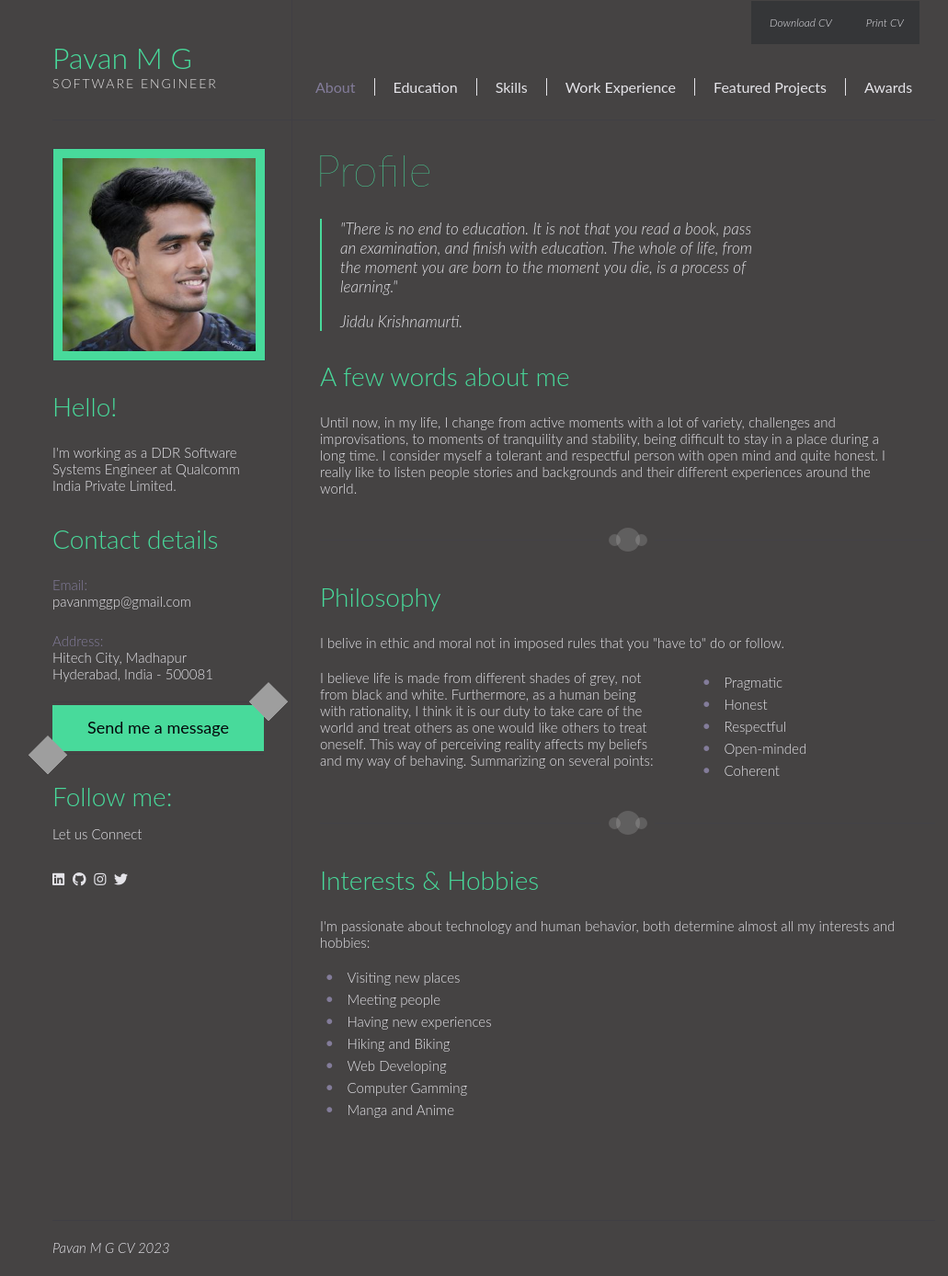
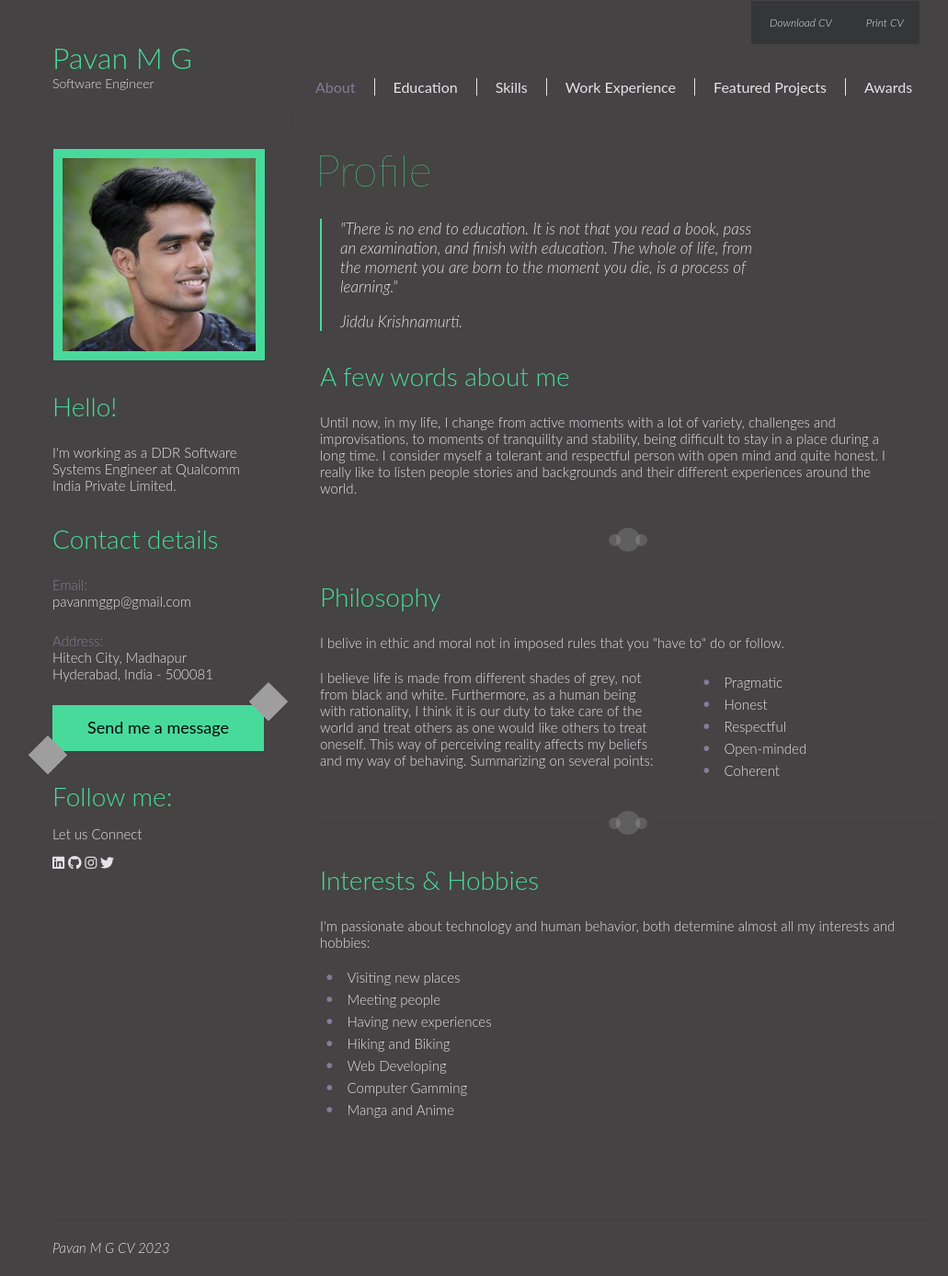
Before and after one commit to pavan-mg/pavan-mg.github.io, a Jekyll site: the page built from index.html, in a window 1280 px wide. Shown: the whole page at 92% size, without its empty margins (103-1134 px from the left). Built offline with Jekyll 4.4.1, drawn with Linux system fonts in a browser that asks for light colours.

Commit message:
Update main.css

```diff
--- a/css/main.css
+++ b/css/main.css
@@ -199,11 +199,11 @@ ul {
 	margin: 43px 0 0;
 }
 .logotype_occupation{
-	text-transform: uppercase;
+	/*text-transform: uppercase;*/
 	margin-top: 0px;
-	color: #e3e1e1;
+	color: #e4e3e8;
 	font-size: 14px;
-	letter-spacing: 2px;
+	letter-spacing: 0px;
 	padding-left: 0px;
 }
 
@@ -350,7 +350,7 @@ ul {
 
 .get_social_content {
 	margin-top: 0px;
-	font-size: 35px;
+	font-size: 15px;
 }
   .get_social_content h2{
     margin-bottom: 0px;
```
